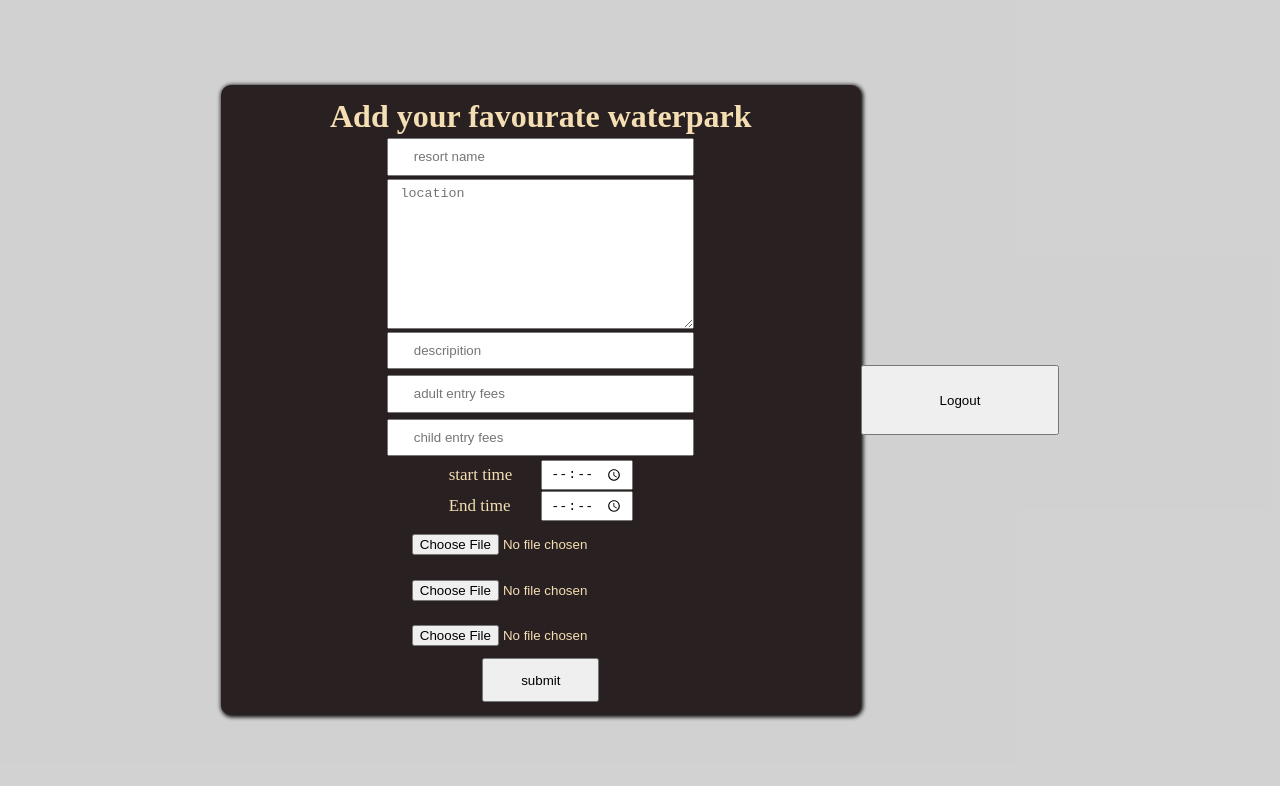
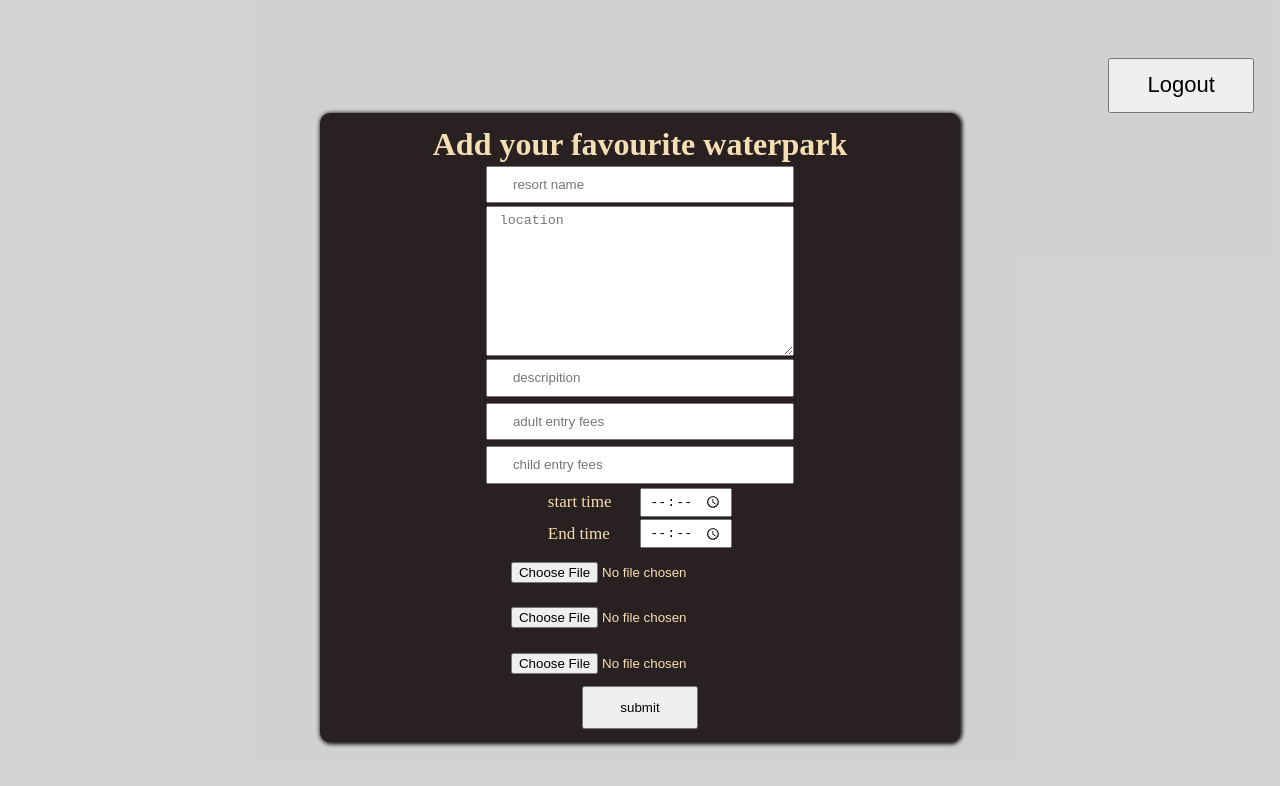
Before and after one commit to adityakamodiya/API-front, a React (Vite) app: page /form in a window 1280 px wide. Shown: the top 786 px of the page. Built offline with nearby package versions, Linux system fonts and the light colour scheme; no server answers; sample sign-in values are in the browser's storage.

Commit message:
complete

```diff
--- a/src/Form.jsx
+++ b/src/Form.jsx
@@ -1,8 +1,8 @@
 import React, { useState, useEffect } from 'react';
 import { onAuthStateChanged } from "firebase/auth";
 import axios from 'axios';
-import { auth,db } from './Firebase'
-import { doc,setDoc } from 'firebase/firestore'
+import { auth, db } from './Firebase'
+import { doc, setDoc } from 'firebase/firestore'
 import './form.css';
 import { useNavigate } from 'react-router-dom';
 
@@ -10,7 +10,7 @@ function Form() {
     const navigate = useNavigate();
 
 
-    const[ud,setud] = useState('')
+    const [ud, setud] = useState('')
     useEffect(() => {
         const unsubscribe = onAuthStateChanged(auth, (user) => {
             if (user) {
@@ -30,7 +30,7 @@ function Form() {
 
 
 
-    const [name, setName] = useState ('');
+    const [name, setName] = useState('');
     const [location, setLocation] = useState('');
     const [des, setdes] = useState('');
     const [adultFees, setadultFees] = useState('');
@@ -60,7 +60,7 @@ function Form() {
         // console.log(name,location,price,timings,Fees)
         // https://server-5a5x.onrender.com
         // console.log(image1)
-        axios.post('https://server-5a5x.onrender.com/send',formData, {
+        axios.post('https://server-5a5x.onrender.com/send', formData, {
 
             headers: {
                 'Content-Type': 'multipart/form-data',
@@ -77,49 +77,55 @@ function Form() {
     };
 
 
-    const Logout = async()=>{
-        try{
+    const Logout = async () => {
+        try {
             await auth.signOut();
             // localStorage.removeItem('uid')
             window.location.reload()
             navigate('/')
 
         }
-        catch(error){
+        catch (error) {
             console.log(error)
         }
     }
 
     return (<>
-    {/* { (ud )? */}
+
         <div id="wrapper">
+            <div className="logout">
+                <button onClick={Logout}>Logout</button>
+            </div>
             <form onSubmit={submit}>
-            {/* <a href="#">go to results</a>    */}
-            <h1>Add your favourate waterpark </h1>
+
+                <h1>Add your favourite waterpark </h1>
                 <input type="text" required placeholder='resort name' value={name} onChange={(e) => setName(e.target.value)} />
                 <textarea value={location} required placeholder='location' onChange={(e) => setLocation(e.target.value)}></textarea>
                 <input type="text" value={des} required placeholder='descripition' onChange={(e) => setdes(e.target.value)} />
-                <input type="number" name="adultfees" required placeholder="adult entry fees" id="adultfees" value={adultFees} onChange={(e) => setadultFees(e.target.value)}   />
-        <input type="number" name="childfees"required placeholder="child entry fees" id="childfees"value={childFees} onChange={(e) => setchildFees(e.target.value)} />
+                <input type="number" name="adultfees" required placeholder="adult entry fees" id="adultfees" value={adultFees} onChange={(e) => setadultFees(e.target.value)} />
+                <input type="number" name="childfees" required placeholder="child entry fees" id="childfees" value={childFees} onChange={(e) => setchildFees(e.target.value)} />
 
                 <div className="timings">
-               <label htmlFor="">start time</label> <input type="time" name="starttime"required placeholder="start time" id="starttime"value={starttime} onChange={(e) => setstarttime(e.target.value)}  />
+                    <label htmlFor="">start time</label> <input type="time" name="starttime" required placeholder="start time" id="starttime" value={starttime} onChange={(e) => setstarttime(e.target.value)} />
                 </div>
                 <div className="timings">
                     <label htmlFor="">End time</label>   <input type="time" name="endtime" required placeholder="end time" id="endtime" value={endtime} onChange={(e) => setendtime(e.target.value)} />
                 </div>
-                   <input  className='file'required type="file" onChange={(e) => {setimage1(e.target.files[0])}} />
-                <input className='file' type="file"required onChange={(e) => setImage2(e.target.files[0])} />
-                <input className='file' type="file"required onChange={(e) => setImage3(e.target.files[0])} />
-                <button  type='submit'required onClick={e=> setInterval(() => {
+                <input className='file' required type="file" onChange={(e) => { setimage1(e.target.files[0]) }} />
+                <input className='file' type="file" required onChange={(e) => setImage2(e.target.files[0])} />
+                <input className='file' type="file" required onChange={(e) => setImage3(e.target.files[0])} />
+                <button type='submit' required onClick={e => setInterval(() => {
 
-                    e.target.disabled = 'true'}, 2000)} >submit</button>
+                    e.target.disabled = 'true'
+                    e.target.style.cursor  = 'none'
+
+                }, 2000)} >submit</button>
+
 
             </form>
-            <button onClick={Logout}>Logout</button>
+
         </div>
-        {/* :navigate('/')  */}
-  {/* }  */}
+
     </>
     );
 }
--- a/src/form.css
+++ b/src/form.css
@@ -6,10 +6,26 @@
 #wrapper {
     height: 100vh;
     display: flex;
+    flex-direction: column;
     background-color: #0303032e;
     justify-content: center;
     align-items: center;
-}form {
+}
+
+.logout  {
+padding-right:2% ;
+    width: 100%;
+    text-align: end;
+}
+.logout button{
+    border: 5%;
+    font-size: 22px;
+    padding: 1% 3%;
+    cursor: pointer;
+
+
+}
+form {
     display: flex;
     justify-content: center;
     align-items: center;
@@ -53,7 +69,7 @@ textarea{
     width: 50%;
     text-align: justify;
 }
-button{
+ form button{
     padding: 2% 6%;
     /* color: black; */
     /* color: wheat; */
```
Lines whose indentation alone changed are shown as unchanged.
